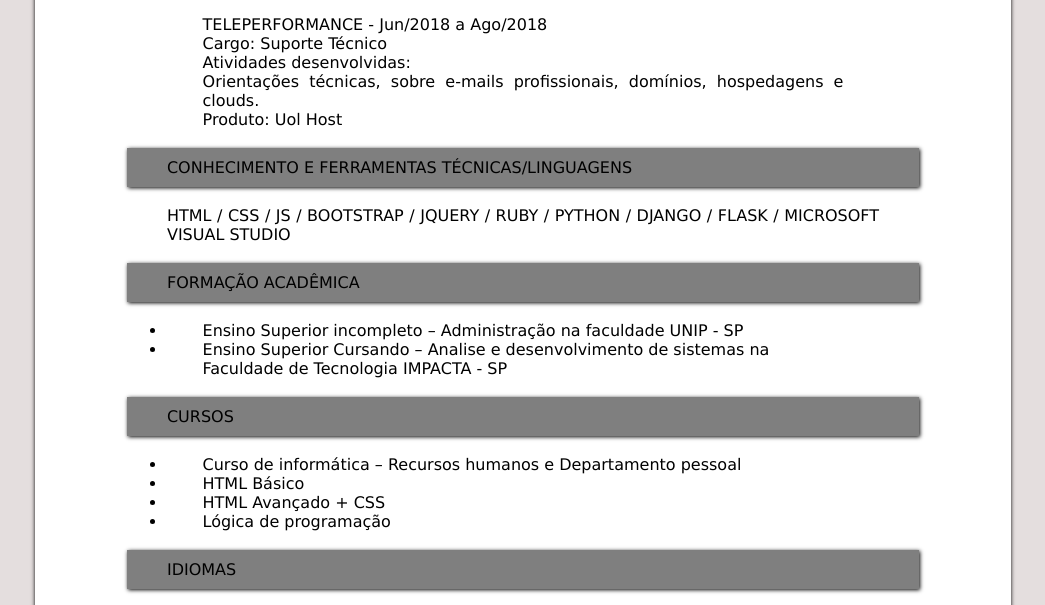
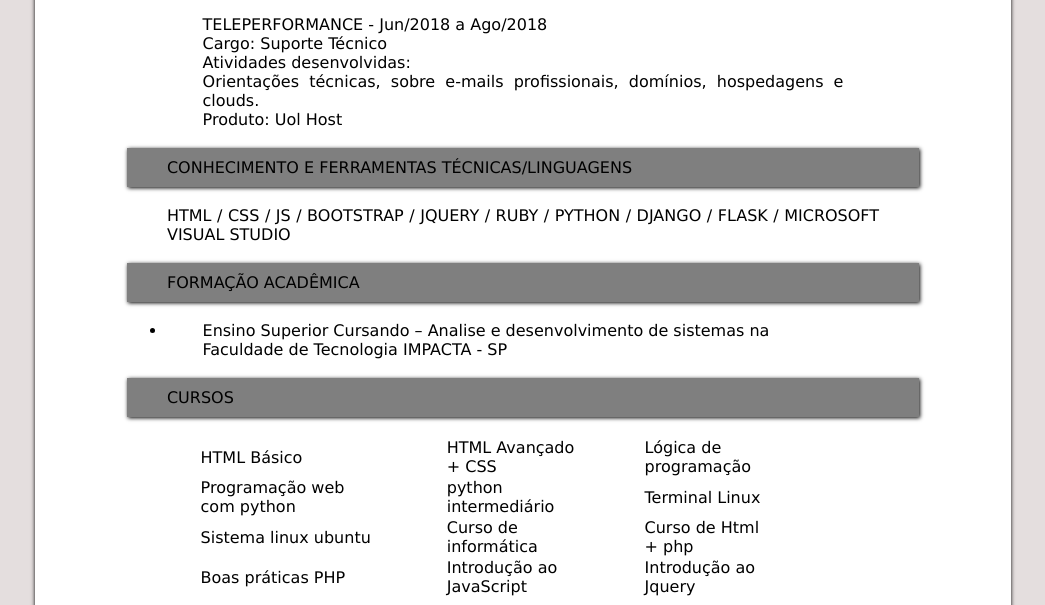
Before and after one commit to hrgsilva/Curriculo, a plain HTML site: page index.html in a window 1280 px wide. Shown: the part 483-1088 px from the top of the page, without its empty margins (117-1162 px from the left). Drawn offline with Linux system fonts and the light colour scheme.

Commit message:
Atualizando o curriculo

```diff
--- a/index.html
+++ b/index.html
@@ -48,17 +48,43 @@
 
 			<p class="titulos">FORMAÇÃO ACADÊMICA</p></br>
 			<ul>
-				<li>Ensino Superior incompleto – Administração na faculdade UNIP - SP</li>
 				<li>Ensino Superior Cursando – Analise e desenvolvimento de sistemas na Faculdade de Tecnologia IMPACTA - SP</li>
 			</ul></br>
 
 			<p class="titulos">CURSOS</p></br>
-			<ul>
-				<li>Curso de informática – Recursos humanos e Departamento pessoal</li>
-				<li>HTML Básico</li>
-				<li>HTML Avançado + CSS</li>
-				<li>Lógica de programação</li>
-			</ul></br>
+			<table>
+				<tr>
+					<td>HTML Básico</td>
+					<td>HTML Avançado + CSS</td>
+					<td>Lógica de programação</td>
+				</tr>
+				<tr>
+					<td>Programação web com python</td>
+					<td>python intermediário</td>
+					<td>Terminal Linux</td>
+				</tr>
+				<tr>
+					<td>Sistema linux ubuntu</td>
+					<td>Curso de informática</td>
+					<td>Curso de Html + php</td>
+				</tr>
+				<tr>
+					<td>Boas práticas PHP</td>
+					<td>Introdução ao JavaScript</td>
+					<td>Introdução ao Jquery</td>
+				</tr>
+				<tr>
+					<td></td>
+					<td></td>
+					<td></td>
+				</tr>
+			</table></br>
+			<!-- <ul style="list-style: none;">
+				<li>(1) HTML Básico / (2) HTML Avançado + CSS / (3) Lógica de programação</li>
+				<li>(4) Programação web com python / (5) python intermediário </li>
+				<li>(6) Terminal Linux / (7) Sistema linux ubuntu / (8) Curso de informática</li>
+				<li>(9) Curso de informática / (10) Curso de Html + php / (11) Boas práticas PHP</li>
+			</ul></br> -->
 
 			<p class="titulos">IDIOMAS</p></br>
 			<ul>
```
